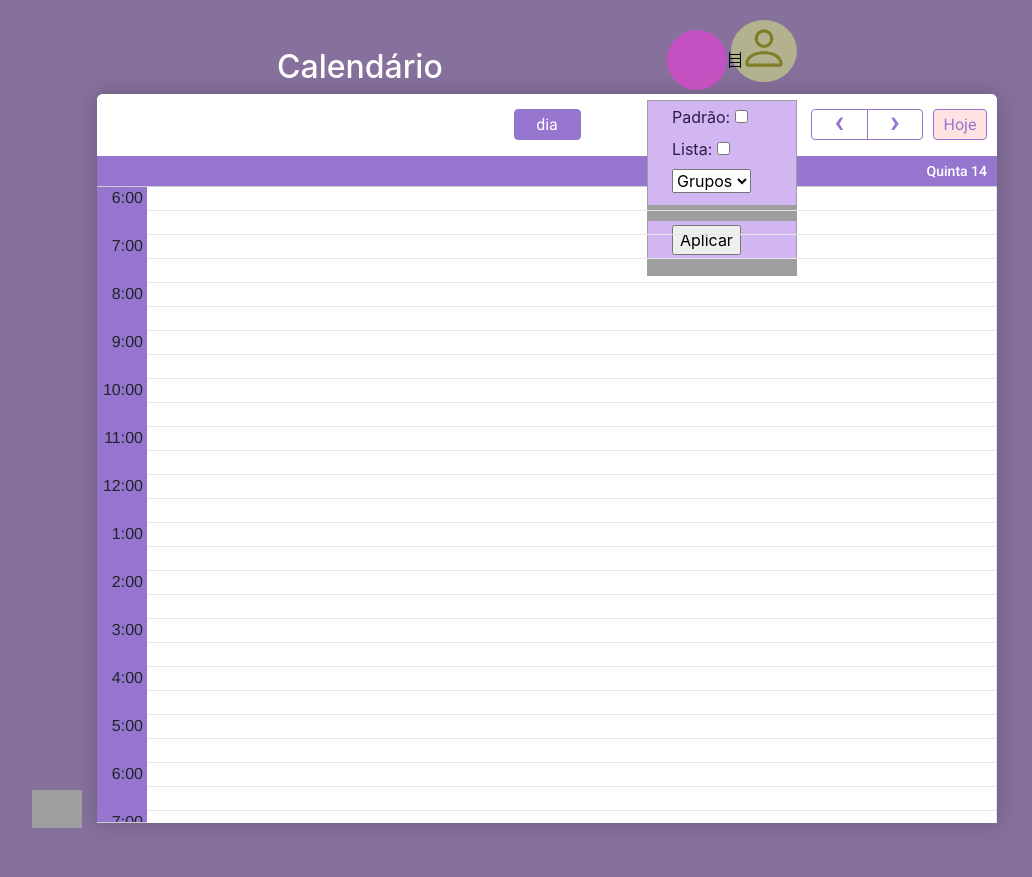
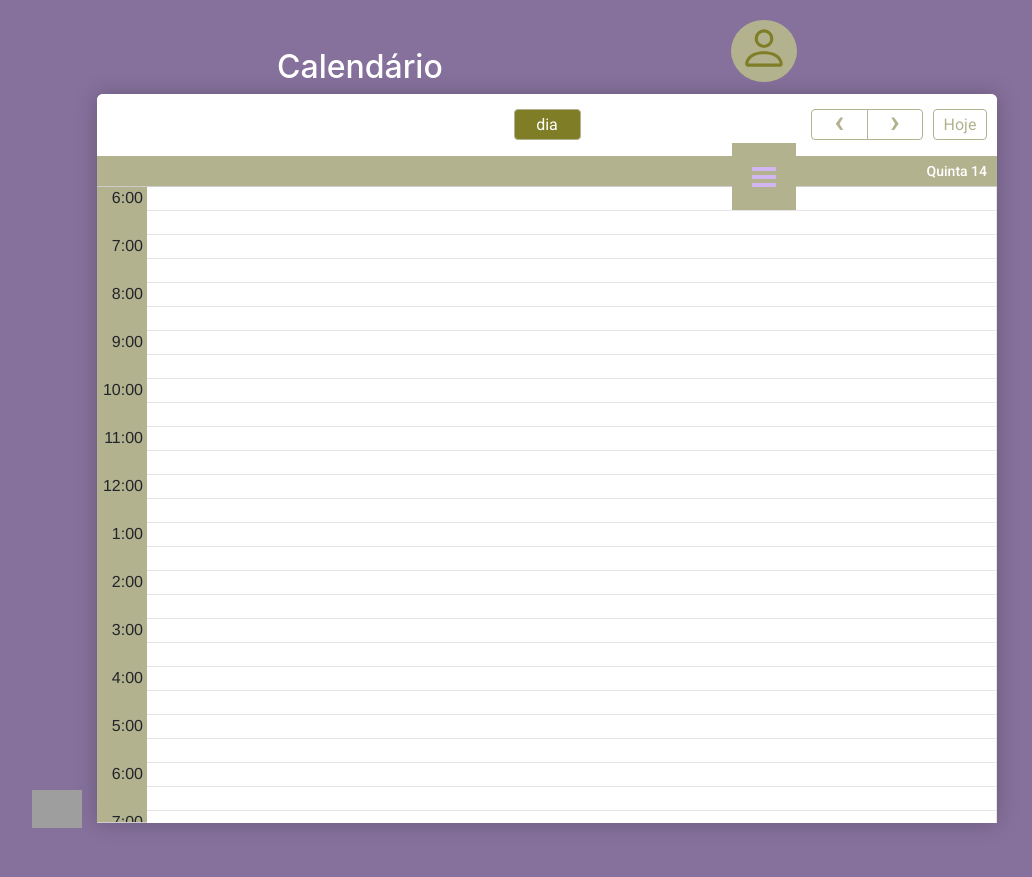
Before and after one commit to Devaneiosdarita/Happyday, a Flask app: template src/templates/calendariolista.html in a window 1280 px wide. Shown: the top 877 px of the page, without its empty margins (93-1125 px from the left). Run offline with Flask 3, Linux system fonts and the light colour scheme; the template is opened without the code that fills it, so the values that code supplies are empty; some libraries are stand-ins or nearby versions; grey boxes are pictures that could not be loaded.

Commit message:
progress

```diff
--- a/src/static/Franstyle.css
+++ b/src/static/Franstyle.css
@@ -19,7 +19,7 @@ td.fc-today {
 
 .fc-first th{
 	font-family: 'Roboto', sans-serif;
-    background:#9675ce !important;
+    background:#B3B28F !important;
 	color:#FFF;
 	font-size:14px !important;
 	font-weight:500 !important;
@@ -27,7 +27,7 @@ td.fc-today {
 	}
 .fc-event-inner {
 	font-family: 'Roboto', sans-serif;
-    background: #03a9f3!important;
+    background: #B3B28F !important;
     color: #FFF!important;
     font-size: 12px!important;
     font-weight: 500!important;
@@ -97,11 +97,11 @@ html .fc,
 }
 	span.fc-button {
     font-family: 'Roboto', sans-serif;
-    border-color: #9675ce;
-	color: #9675ce;
+    border-color: #B3B28F;
+	color: #B3B28F;
 }
 .fc-state-down, .fc-state-active {
-    background-color: #9675ce !important;
+    background-color: #7F7E26 !important;
 	color: #FFF !important;
 }
 .fc .fc-header-space {
--- a/src/templates/calendariolista.html
+++ b/src/templates/calendariolista.html
@@ -4,6 +4,9 @@
     <meta charset="UTF-8">
     <link rel="stylesheet" href="https://cdn.jsdelivr.net/npm/bootstrap@4.0.0/dist/css/bootstrap.min.css" integrity="sha384-Gn5384xqQ1aoWXA+058RXPxPg6fy4IWvTNh0E263XmFcJlSAwiGgFAW/dAiS6JXm" crossorigin="anonymous">
     <meta name="viewport" content="width=device-width, initial-scale=1.0">
+    <link href="https://cdnjs.cloudflare.com/ajax/libs/font-awesome/4.7.0/css/font-awesome.min.css" rel="stylesheet">
+
+
     <link rel="stylesheet" type="text/css" href="{{ url_for('static', filename='Franstyle.css') }}">
     <title>Calendário</title>
     <style>
@@ -88,6 +91,8 @@
 
         .hidden {
             display: none;
+            margin-top: 73px;
+            margin-right: 130px;
         }
 
         .new-dropdown-toggle {
@@ -168,6 +173,19 @@
         box-shadow: 0px 0px 21px 2px rgba(0,0,0,0.18);
 		}
 
+
+        .fc-button{
+            background-color: #fff;
+        }
+
+        .fc-button-prev:hover{
+            background-color: #ffe3e3;
+        }
+
+        .fc-button-next:hover{
+            background-color: #ffe3e3;
+        }
+
     </style>
 </head>
 <body>
@@ -207,7 +225,19 @@
                     <a class="dropdown-item" href="/apoioaocliente">Apoio ao utilizador</a>
                     <a class="dropdown-item" href="/logout">Logout</a>
                 </div>
+
             </div>
+
+            <div class="dropdown position-fixed-top-right" style="top: 133px;right: 221px;">
+            <button id="myButton" class="custom-button">
+
+                <div style="background-color: #B3B28F;">
+                    <i class="fa fa-bars" style="color: #D1B6F2;padding: 20px;font-size: 28px;"></i>
+                </div>
+            </button>
+        </div>
+
+
 
 
                 <script>
@@ -217,36 +247,36 @@
                     });
                 </script>
 
-            <div class="dropdown position-fixed-top-right">
 
-                    <button id="myButton" class="custom-button">
-                    <div style="background-color: #ce4cc7da; padding: 30px; border-radius: 50%;"></div>
-                    <svg xmlns="http://www.w3.org/2000/svg" width="16" height="16" fill="currentColor" class="bi bi-bookshelf" viewBox="0 0 16 16">
-                    <path d="M2.5 0a.5.5 0 0 1 .5.5V2h10V.5a.5.5 0 0 1 1 0v15a.5.5 0 0 1-1 0V15H3v.5a.5.5 0 0 1-1 0V.5a.5.5 0 0 1 .5-.5M3 14h10v-3H3zm0-4h10V7H3zm0-4h10V3H3z"/>
-                    </svg>
-                    <span><i class="bi bi-bookshelf"></i></span> </button>
 
-                <div id="buttonContent">
-                <table height="100" width="150" background="fundoPurple.png" >
+
+            <div class="dropdown position-fixed-top-right" style="margin-top: 190px;margin-right: -3px;">
+
+
+
+                <div id="buttonContent" class="hidden" style="border: 2px solid #301C48; padding: 32px; background-color: #301C48;">
+                    <table height="100" width="150" style="margin-right: 0px; background-color: #301C48;">
                         <tr>
                             <td>
                                 <p>
                                     <a class="dropdown-item" href="#">Padrão: <input type="checkbox" name="colors" value="purple" /><br /></a>
                                     <a class="dropdown-item" href="#">Lista: <input type="checkbox" name="colors" value="purple" /><br /></a>
-                                <a class="dropdown-item" href="#"><select name="my_html_select_box">
+                                    <a class="dropdown-item" href="#">
+                                        <select name="my_html_select_box">
                                             <option>Grupos</option>
                                             <option>Família</option>
                                             <option>Amigos</option>
                                             <option>Todos</option>
-                            </select></a>
-                            <a class="dropdown-item" href="#"><form method="post" action="post" >
+                                        </select>
+                                    </a>
+                                    <a class="dropdown-item" href="#">
+                                        <form method="post" action="post">
                                             <input type="submit" value="Aplicar" />
-                            </form></a>
-
+                                        </form>
+                                    </a>
                                 </p>
                             </td>
                         </tr>
-                </select>
                     </table>
                 </div>
 
```
Also changed, not shown: src/static/javascript.js. Lines whose indentation alone changed are shown as unchanged.
